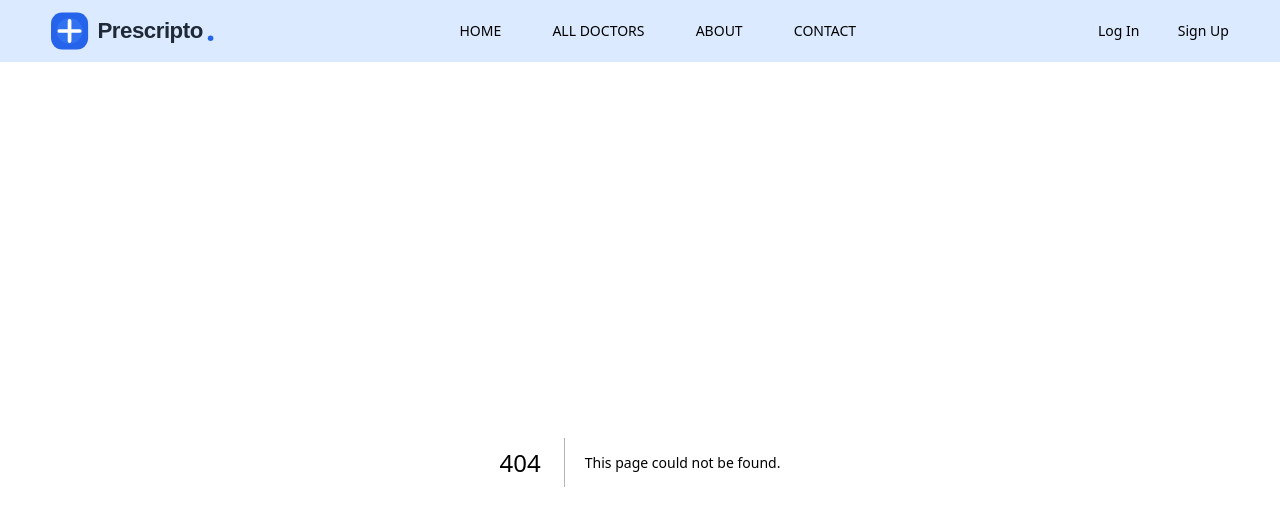
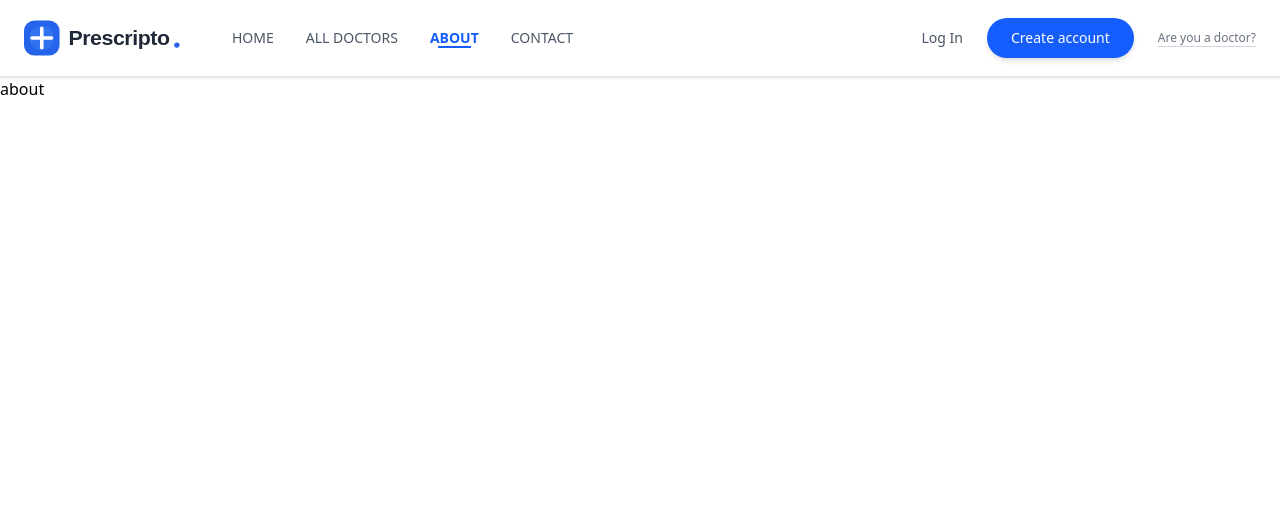
Before and after one commit to shubhamp-codes/Prescripto, a Next.js app: page /about in a window 1280 px wide. Before the commit this address had no page. Shown: the top 526 px of the page. Built offline with nearby package versions, Linux system fonts and the light colour scheme.

Commit message:
add styling to Navbar and create folder structure for Navigation Links

```diff
--- /dev/null
+++ b/src/app/about/page.js
@@ -0,0 +1,9 @@
+const about = () => {
+  return (
+    <div>
+      about
+    </div>
+  )
+}
+
+export default about
--- /dev/null
+++ b/src/app/all-doctors/page.js
@@ -0,0 +1,10 @@
+
+const allDoctors = () => {
+  return (
+    <div>
+      allDoctors
+    </div>
+  )
+}
+
+export default allDoctors
--- /dev/null
+++ b/src/app/contact/page.js
@@ -0,0 +1,11 @@
+import React from 'react'
+
+const contact = () => {
+  return (
+    <div>
+      contact
+    </div>
+  )
+}
+
+export default contact
--- /dev/null
+++ b/src/app/doctor-auth/page.js
@@ -0,0 +1,9 @@
+const doctorAuth = () => {
+  return (
+    <div>
+      doctorAuth
+    </div>
+  )
+}
+
+export default doctorAuth
--- /dev/null
+++ b/src/app/login/page.js
@@ -0,0 +1,10 @@
+
+const login = () => {
+  return (
+    <div>
+      login
+    </div>
+  )
+}
+
+export default login
--- /dev/null
+++ b/src/app/signup/page.js
@@ -0,0 +1,10 @@
+
+const signup = () => {
+  return (
+    <div>
+      signup
+    </div>
+  )
+}
+
+export default signup
--- a/src/components/Navbar.js
+++ b/src/components/Navbar.js
@@ -1,26 +1,75 @@
-import React from "react";
+"use client";
 import Image from "next/image";
 import logoSrc from "@/components/icons/logo.svg";
+import Link from "next/link";
+import { usePathname } from "next/navigation";
+
 const Navbar = () => {
+  const navigationLinks = [
+    { name: "HOME", src: "/" },
+    { name: "ALL DOCTORS", src: "/all-doctors" },
+    { name: "ABOUT", src: "/about" },
+    { name: "CONTACT", src: "/contact" },
+  ];
+  const pathname = usePathname();
+
   return (
-    <nav className="flex justify-between items-center bg-blue-100 px-[4vw] py-[1vh] text-sm">
-        <Image
-          src={logoSrc}
-          alt="Not available"
-          width={180}
-          height={50}
-          className="logo w-[13vw] h-auto"
-        />
-      <ul className=" flex gap-[4vw]">
-        <li>HOME</li>
-        <li>ALL DOCTORS</li>
-        <li>ABOUT</li>
-        <li>CONTACT</li>
-      </ul>
-      <ul className="flex gap-[3vw]">
-        <li>Log In</li>
-        <li>Sign Up</li>
-      </ul>
+    <nav className="flex justify-between items-center px-6 py-4 border-b border-gray-200 shadow-sm text-sm sticky top-0 z-50 bg-white">
+      <div className="flex items-center gap-12">
+        <Link href="/" className="cursor-pointer">
+          <Image
+            src={logoSrc}
+            alt="Prescripto"
+            width={160}
+            height={44}
+            className="w-40 h-auto"
+          />
+        </Link>
+        <ul className="flex gap-8 font-medium">
+          {navigationLinks.map((link) => (
+            <li key={link.name} className="relative group">
+              <Link
+                href={link.src}
+                className={`py-2 transition-colors duration-300 ${
+                  pathname === link.src
+                    ? "text-blue-600 font-bold"
+                    : "text-gray-600 hover:text-blue-600"
+                }`}
+              >
+                {link.name}
+              </Link>
+              <span
+                className={`absolute bottom-0 left-0 right-0 mx-auto h-0.5 bg-blue-600 w-2/3 transition-opacity duration-300 ${
+                  pathname === link.src
+                    ? "opacity-100"
+                    : "opacity-0 group-hover:opacity-100"
+                }`}
+              ></span>
+            </li>
+          ))}
+        </ul>
+      </div>
+
+      <div className="flex items-center gap-6">
+        <Link
+          href="/login"
+          className="font-medium text-gray-600 hover:text-blue-600 transition-colors"
+        >
+          Log In
+        </Link>
+        <Link
+          href="/signup"
+          className="bg-blue-600 text-white px-6 py-2.5 rounded-full font-medium shadow-md hover:bg-blue-700 hover:shadow-lg transition-all transform hover:-translate-y-0.5"
+        >
+          Create account
+        </Link>
+        <Link
+          href="/doctor-auth"
+          className="text-xs font-medium text-gray-500 hover:text-gray-800 underline decoration-gray-300 underline-offset-4"
+        >
+          Are you a doctor?
+        </Link>
+      </div>
     </nav>
   );
 };
```
